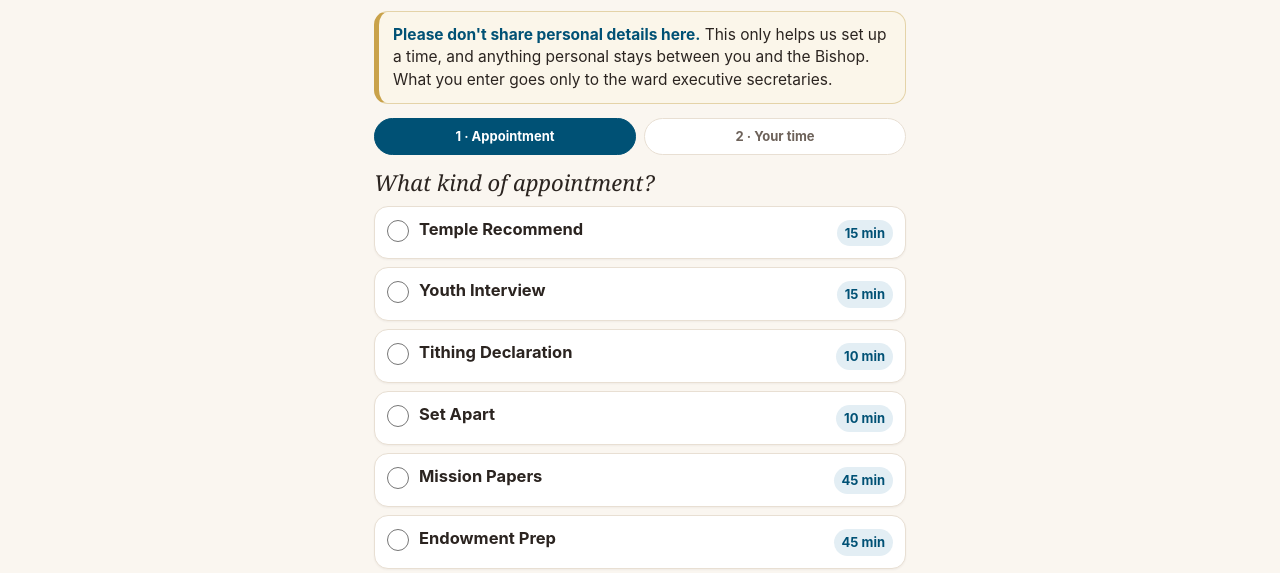
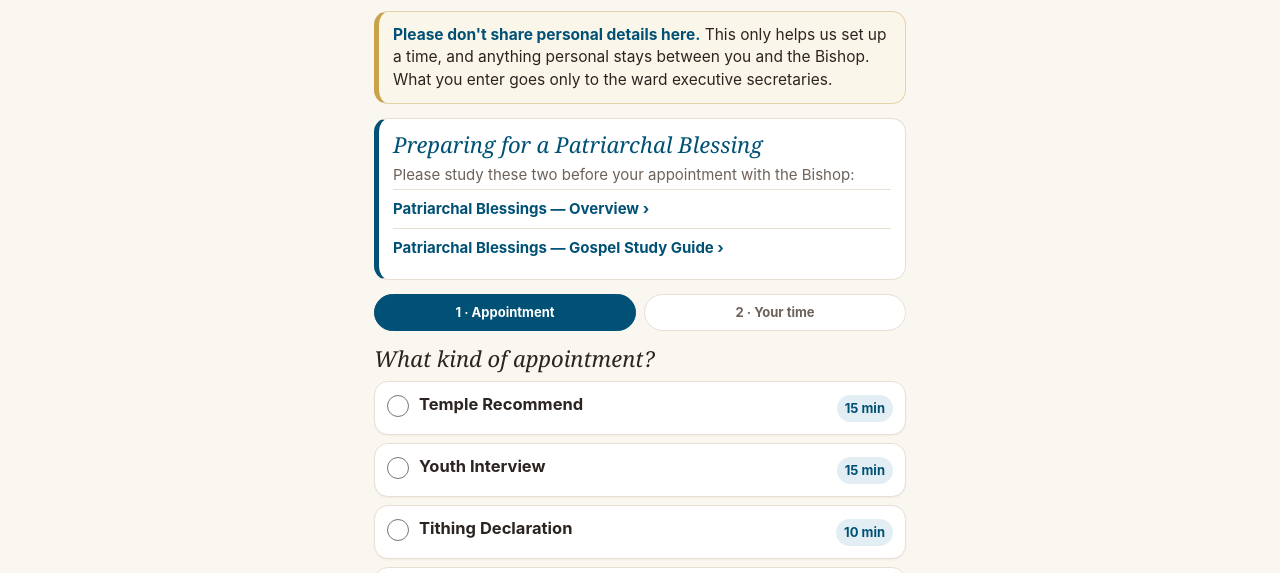
Before and after one commit to FarmingtonBay6th/fb6-ward-links, a plain HTML site: page meet/index.html in a window 1280 px wide. Shown: the part 213-786 px from the top of the page. Drawn offline with Linux system fonts and the light colour scheme.

Commit message:
Meet: add patriarchal blessing study links before the Bishop interview
Members should study the Gospel Topics overview and study guide before a patriarchal blessing recommend appointment. The Meet with the Bishop page now shows both resources, and they also appear as a reminder when that appointment type is chosen.

```diff
--- a/meet/index.html
+++ b/meet/index.html
@@ -67,11 +67,18 @@
   .again { display: block; width: 100%; margin-top: 8px; min-height: 48px; border-radius: 14px; border: 1.5px solid var(--line);
     background: var(--card); color: var(--navy); font: 700 16px/1 inherit; }
   footer { text-align: center; color: var(--soft); font-size: 12px; padding: 4px 20px 28px; }
+  .prep { background: var(--card); border: 1px solid var(--line); border-left: 5px solid var(--navy);
+    border-radius: 14px; padding: 12px 14px; margin: 0 0 14px; scroll-margin-top: 76px; }
+  .prep h2 { font: 700 16.5px/1.25 inherit; color: var(--navy); margin: 0 0 6px; }
+  .prep p { margin: 0 0 4px; color: var(--soft); font-size: 15px; }
+  a.res { display: block; color: var(--navy); text-decoration: none; font-weight: 700; font-size: 15px;
+    padding: 8px 0; border-top: 1px solid var(--line); }
+  a.res:focus-visible { outline: 2px solid var(--gold); outline-offset: 2px; }
   [hidden] { display: none !important; }
   @media (prefers-color-scheme: dark) {
     :root { --ink:#f3ece4; --soft:#bfb2a5; --bg:#1d1916; --card:#27211d; --line:#3a312a; --navy:#8cc8e6; --goldt:#e2c47a; }
     .privacy { background: #33291f; border-color: #6d5a32; }
-    .privacy b, .picked, label.fld, legend, button.texty, .mins, .again { color: var(--navy); }
+    .privacy b, .picked, label.fld, legend, button.texty, .mins, .again, .prep h2, a.res { color: var(--navy); }
     .mins { background: #1a3344; }
     .opt.on, .pips li.done, .mark { background: #33291f; }
     input[type=text], textarea, .opt, .again, .preview { background: #221c18; color: var(--ink); }
@@ -90,6 +97,12 @@
   <h1>Meet with the Bishop</h1>
   <p class="sub">Choose the appointment, then tell us your name and when you are free. The Ward Executive Secretary, Adam Bingham, will coordinate a time with you.</p>
   <p class="privacy" role="note"><b>Please don't share personal details here.</b> This only helps us set up a time, and anything personal stays between you and the Bishop. What you enter goes only to the ward executive secretaries.</p>
+  <section id="patriarchal" class="prep" aria-labelledby="h-prep">
+    <h2 id="h-prep">Preparing for a Patriarchal Blessing</h2>
+    <p>Please study these two before your appointment with the Bishop:</p>
+    <a class="res" href="https://www.churchofjesuschrist.org/study/manual/gospel-topics/patriarchal-blessings?lang=eng" target="_blank" rel="noopener">Patriarchal Blessings — Overview ›</a>
+    <a class="res" href="https://www.churchofjesuschrist.org/study/manual/gospel-topics/patriarchal-blessings-study-guide?lang=eng" target="_blank" rel="noopener">Patriarchal Blessings — Gospel Study Guide ›</a>
+  </section>
   <ol class="pips" aria-label="Steps">
     <li id="pip1" class="on">1 · Appointment</li>
     <li id="pip2">2 · Your time</li>
@@ -104,6 +117,7 @@
     <section id="step2" hidden aria-labelledby="h-step2">
       <h2 id="h-step2" tabindex="-1">When are you free?</h2>
       <p class="picked" id="picked"></p>
+      <p class="hint" id="pb-hint" hidden>Please study the two resources under Preparing for a Patriarchal Blessing, above, before your appointment with the Bishop.</p>
       <button type="button" class="texty" id="change">Choose a different appointment</button>
       <label class="fld" for="name">Your name</label>
       <input id="name" type="text" autocomplete="name" autocapitalize="words" placeholder="First and last name" maxlength="80">
@@ -239,6 +253,7 @@
     showError("err1", "");
     var reason = M.reasonById(id);
     document.getElementById("picked").textContent = reason.label + " · " + reason.minutes + " min";
+    document.getElementById("pb-hint").hidden = reason.id !== "patriarchal";
     fillTimes(reason);
     go(2);
   });
```
